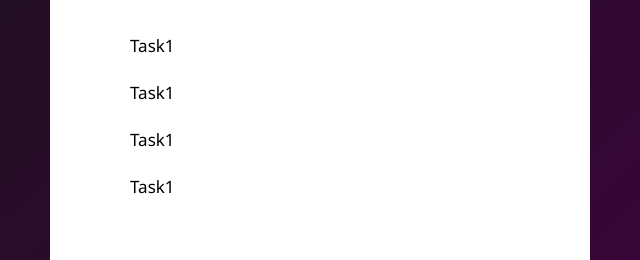
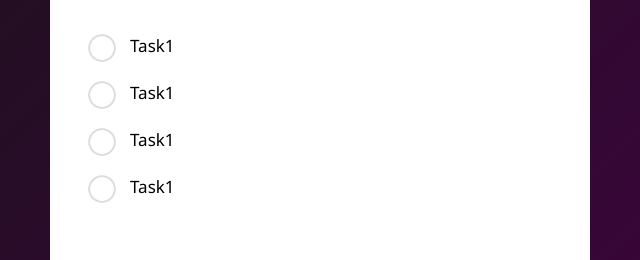
Before and after one commit to VishalKhandagale88/todo-list, a plain HTML site: page index.html in a window 1280 px wide. Shown: the part 293-553 px from the top of the page, 320-960 px from the left. Drawn offline with Linux system fonts and the light colour scheme.

Commit message:
changed the code

```diff
--- a/style.css
+++ b/style.css
@@ -62,13 +62,13 @@ ul li{
     cursor: pointer;
     position: relative;
 }
-ul li ::before{
+ul li::before{
     content: '';
     position: absolute;
     height: 28px;
     width: 28px;
     border-radius: 50%;
-    background-image: url(assets/icons8-unchecked-48.png) ;
+    background-image: url(images/unchecked.png) ;
     background-size: cover;
     background-position: center;
     top:  12px;
```
